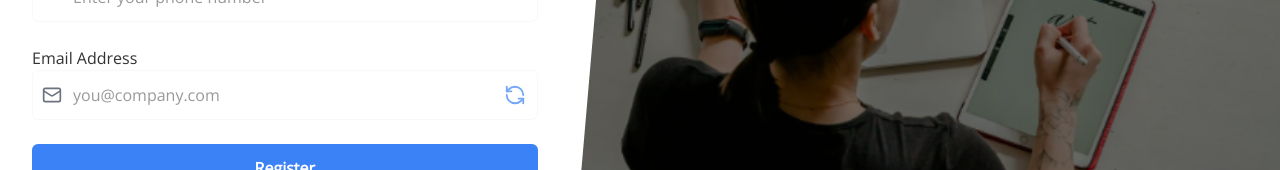
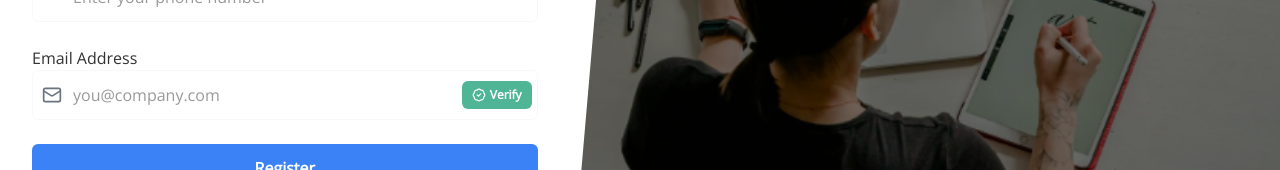
Before and after one commit to ghanshyam9009/frontend-job-portal, a React (Vite) app: page /recruiter/login in a window 1280 px wide. Both pictures are taken after a click on the button "Register". Shown: the part 568-738 px from the top of the page. Built offline with nearby package versions, Linux system fonts and the light colour scheme; no server answers.

Commit message:
new changes

```diff
--- a/src/Pages/Recruiter/RecruiterLogin.jsx
+++ b/src/Pages/Recruiter/RecruiterLogin.jsx
@@ -6,7 +6,7 @@ import { useTheme } from "../../Contexts/ThemeContext"; // Import useTheme
 import { validateForm } from "../../utils/errorHandler";
 import apiClient from "../../services/apiClient";
 import { API_ENDPOINTS } from "../../config/api";
-import { Clock, XCircle, Mail, Lock, Eye, EyeOff, RefreshCcw } from "lucide-react";
+import { Clock, XCircle, Mail, Lock, Eye, EyeOff, BadgeCheck, Loader2 } from "lucide-react";
 import styles from "../../Styles/Auth.module.css";
 import HomeNav from "../../Components/HomeNav";
 import logo from "../../assets/logo.png";
@@ -381,40 +381,49 @@ const RecruiterLogin = () => {
                     value={formData.email}
                     onChange={handleInputChange}
                     placeholder="you@company.com"
-                    className={`${styles.input} ${errors.email ? styles.inputError : ''}`}
+                    className={`${styles.input} ${errors.email ? styles.inputError : ''} ${
+                      !isLogin && otpVerified
+                        ? styles.inputVerified
+                        : !isLogin && !otpVerified
+                          ? styles.inputWithVerifyBtn
+                          : ''
+                    }`}
                     required
                     disabled={!isLogin && otpVerified}
-                    style={(!isLogin && !otpVerified) ? { paddingRight: '90px' } : undefined}
                   />
                   {!isLogin && !otpVerified && (
                     <button
                       type="button"
                       onClick={handleSendOtp}
                       disabled={isVerifyingEmail || !formData.email || otpSent}
+                      className={`${styles.verifyEmailBtn} ${otpSent ? styles.verifyEmailBtnSent : ''}`}
                       style={{
-                        position: 'absolute',
-                        right: '6px',
-                        top: '50%',
-                        transform: 'translateY(-50%)',
-                        background: 'transparent',
-                        color: '#3b82f6',
-                        border: 'none',
-                        padding: '6px',
-                        cursor: (isVerifyingEmail || !formData.email || otpSent) ? 'not-allowed' : 'pointer',
-                        display: 'flex',
-                        alignItems: 'center',
-                        justifyContent: 'center',
-                        opacity: (isVerifyingEmail || !formData.email) ? 0.7 : (otpSent ? 0.5 : 1)
+                        opacity: (isVerifyingEmail || !formData.email) ? 0.7 : 1,
                       }}
-                      title={isVerifyingEmail ? 'Sending...' : otpSent ? 'OTP Sent' : 'Verify Email'}
+                      title={isVerifyingEmail ? 'Sending OTP...' : otpSent ? 'OTP sent to your email' : 'Send verification OTP to email'}
                     >
-                      <RefreshCcw
-                        size={22}
-                        style={isVerifyingEmail ? { animation: 'spin 1s linear infinite' } : {}}
-                      />
+                      {isVerifyingEmail ? (
+                        <>
+                          <Loader2
+                            size={14}
+                            style={{ animation: 'recruiterVerifySpin 1s linear infinite' }}
+                          />
+                          <span>Sending</span>
+                        </>
+                      ) : otpSent ? (
+                        <>
+                          <BadgeCheck size={14} />
+                          <span>OTP Sent</span>
+                        </>
+                      ) : (
+                        <>
+                          <BadgeCheck size={14} />
+                          <span>Verify</span>
+                        </>
+                      )}
                       <style>
                         {`
-                          @keyframes spin {
+                          @keyframes recruiterVerifySpin {
                             100% { transform: rotate(360deg); }
                           }
                         `}
@@ -422,15 +431,10 @@ const RecruiterLogin = () => {
                     </button>
                   )}
                   {!isLogin && otpVerified && (
-                     <span style={{
-                        position: 'absolute',
-                        right: '12px',
-                        top: '50%',
-                        transform: 'translateY(-50%)',
-                        color: '#10b981',
-                        fontWeight: 'bold',
-                        fontSize: '0.875rem'
-                     }}>Verified ✓</span>
+                    <span className={styles.emailVerifiedBadge} aria-label="Email verified">
+                      <BadgeCheck size={16} fill="#059669" stroke="#fff" strokeWidth={2} />
+                      <span>Verified</span>
+                    </span>
                   )}
                 </div>
                 {errors.email && <span className={styles.errorText}>{errors.email}</span>}
--- a/src/Styles/Auth.module.css
+++ b/src/Styles/Auth.module.css
@@ -80,6 +80,64 @@
 
 .eyeButton:hover {
   color: #374151;
+}
+
+.verifyEmailBtn {
+  position: absolute;
+  right: 6px;
+  top: 50%;
+  transform: translateY(-50%);
+  display: flex;
+  align-items: center;
+  gap: 4px;
+  padding: 5px 10px;
+  border: none;
+  border-radius: 6px;
+  font-size: 0.75rem;
+  font-weight: 600;
+  cursor: pointer;
+  background-color: #059669;
+  color: #ffffff;
+  transition: background-color 0.2s, opacity 0.2s;
+}
+
+.verifyEmailBtn:hover:not(:disabled) {
+  background-color: #047857;
+}
+
+.verifyEmailBtn:disabled {
+  cursor: not-allowed;
+}
+
+.verifyEmailBtnSent {
+  background-color: #d1fae5;
+  color: #047857;
+}
+
+.verifyEmailBtnSent:hover:not(:disabled) {
+  background-color: #d1fae5;
+}
+
+.emailVerifiedBadge {
+  position: absolute;
+  right: 8px;
+  top: 50%;
+  transform: translateY(-50%);
+  display: flex;
+  align-items: center;
+  gap: 4px;
+  color: #059669;
+  font-size: 0.8rem;
+  font-weight: 600;
+  pointer-events: none;
+}
+
+.inputWithVerifyBtn {
+  padding-right: 6.5rem !important;
+}
+
+.inputVerified {
+  padding-right: 5.75rem !important;
 }
 
 .input {
```
